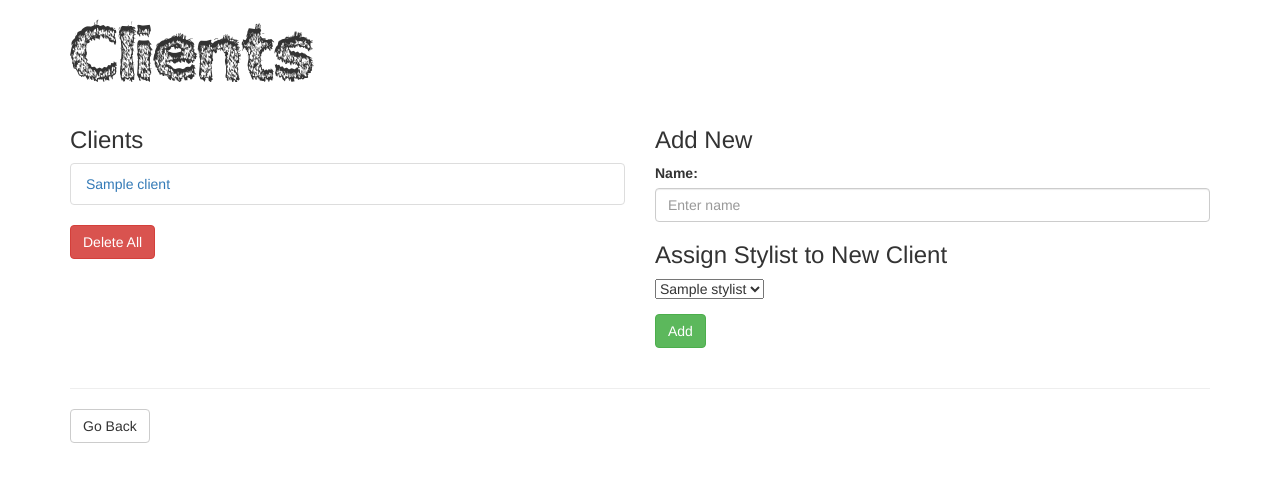
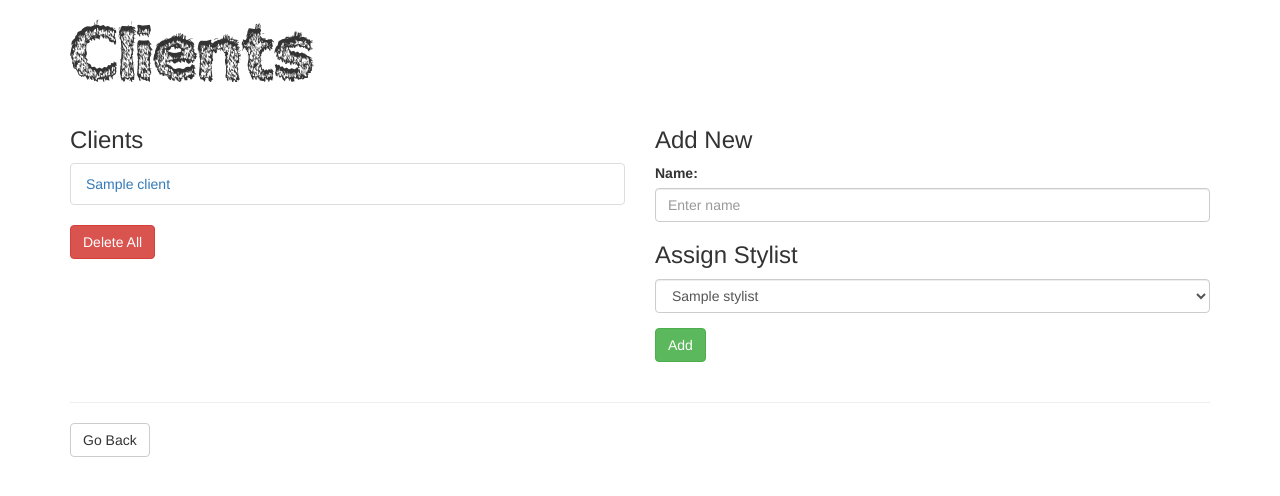
Before and after one commit to LisaMacCarrigan/hair-salon-php, a PHP site: template views/clients.html.twig in a window 1280 px wide. Shown: the top 496 px of the page. Run offline with PHP 8.4, Linux system fonts and the light colour scheme; the template is opened without the code that fills it: most values are stand-ins (such as "Sample title", 1, 10 or a date in 2020); some libraries are stand-ins or nearby versions.

Commit message:
update route to display stylists after deleting clients

```diff
--- a/app/app.php
+++ b/app/app.php
@@ -62,7 +62,7 @@
 
     $app->post("delete_clients", function() use ($app) {
         Client::deleteAll();
-        return $app["twig"]->render("clients.html.twig");
+        return $app["twig"]->render("clients.html.twig", array("stylists" => Stylist::getAll()));
     });
 
     //--------------------------- Individual Client Logic ----------------------------//
--- a/views/clients.html.twig
+++ b/views/clients.html.twig
@@ -27,9 +27,9 @@
                         <div class="form-group">
                             <label for="input-client-name">Name:</label>
                             <input id="input-client-name" name="input-client-name" class="form-control" type="text" placeholder="Enter name" required>
-                            <h3>Assign Stylist to New Client</h3>
+                            <h3>Assign Stylist</h3>
 
-                            <select id="stylist_id" name="stylist_id" type="text">
+                            <select id="stylist_id" name="stylist_id" class="form-control" type="text">
                                 {% for stylist in stylists %}
                                     <option value="{{ stylist.getId }}">{{ stylist.getStylistName }}</option>
                                 {% endfor %}
```
